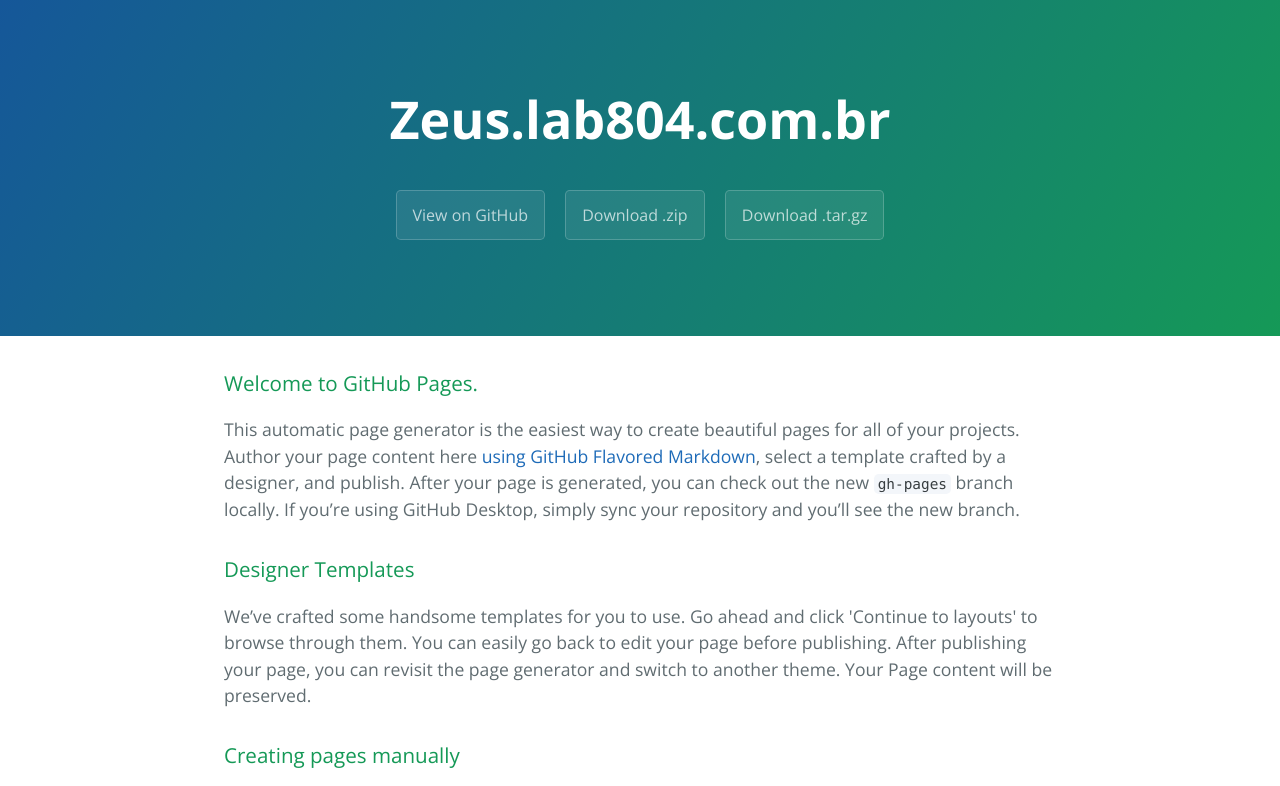
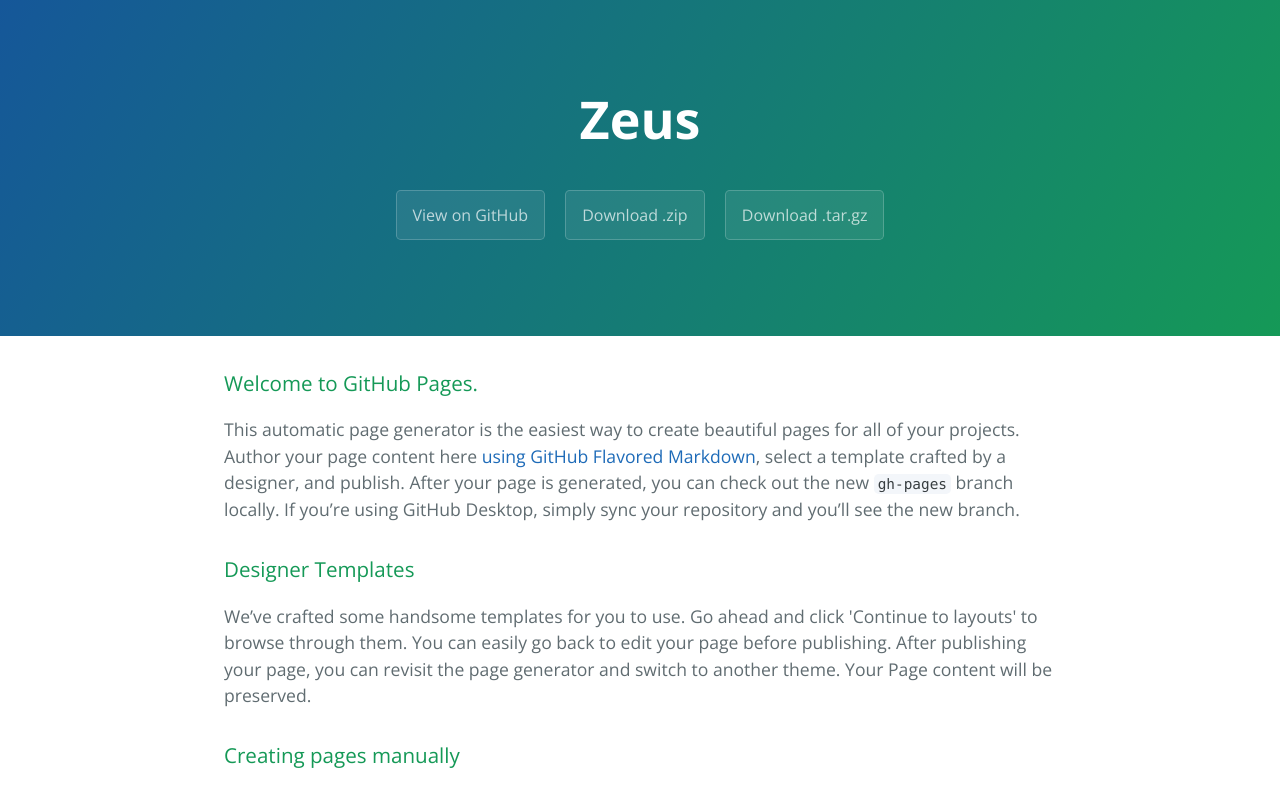
Before and after one commit to murilobsd/zeus.lab804.com.br, a plain HTML site: page index.html in a window 1280 px wide. Shown: the top 786 px of the page. Drawn offline with nearby package versions, Linux system fonts and the light colour scheme.

Commit message:
change domains to name

```diff
--- a/index.html
+++ b/index.html
@@ -2,7 +2,7 @@
 <html lang="en-us">
   <head>
     <meta charset="UTF-8">
-    <title>Zeus.lab804.com.br by murilobsd</title>
+    <title>zeus</title>
     <meta name="viewport" content="width=device-width, initial-scale=1">
     <link rel="stylesheet" type="text/css" href="stylesheets/normalize.css" media="screen">
     <link href='https://fonts.googleapis.com/css?family=Open+Sans:400,700' rel='stylesheet' type='text/css'>
@@ -11,7 +11,7 @@
   </head>
   <body>
     <section class="page-header">
-      <h1 class="project-name">Zeus.lab804.com.br</h1>
+      <h1 class="project-name">Zeus</h1>
       <h2 class="project-tagline"></h2>
       <a href="https://github.com/murilobsd/zeus.lab804.com.br" class="btn">View on GitHub</a>
       <a href="https://github.com/murilobsd/zeus.lab804.com.br/zipball/master" class="btn">Download .zip</a>
```
